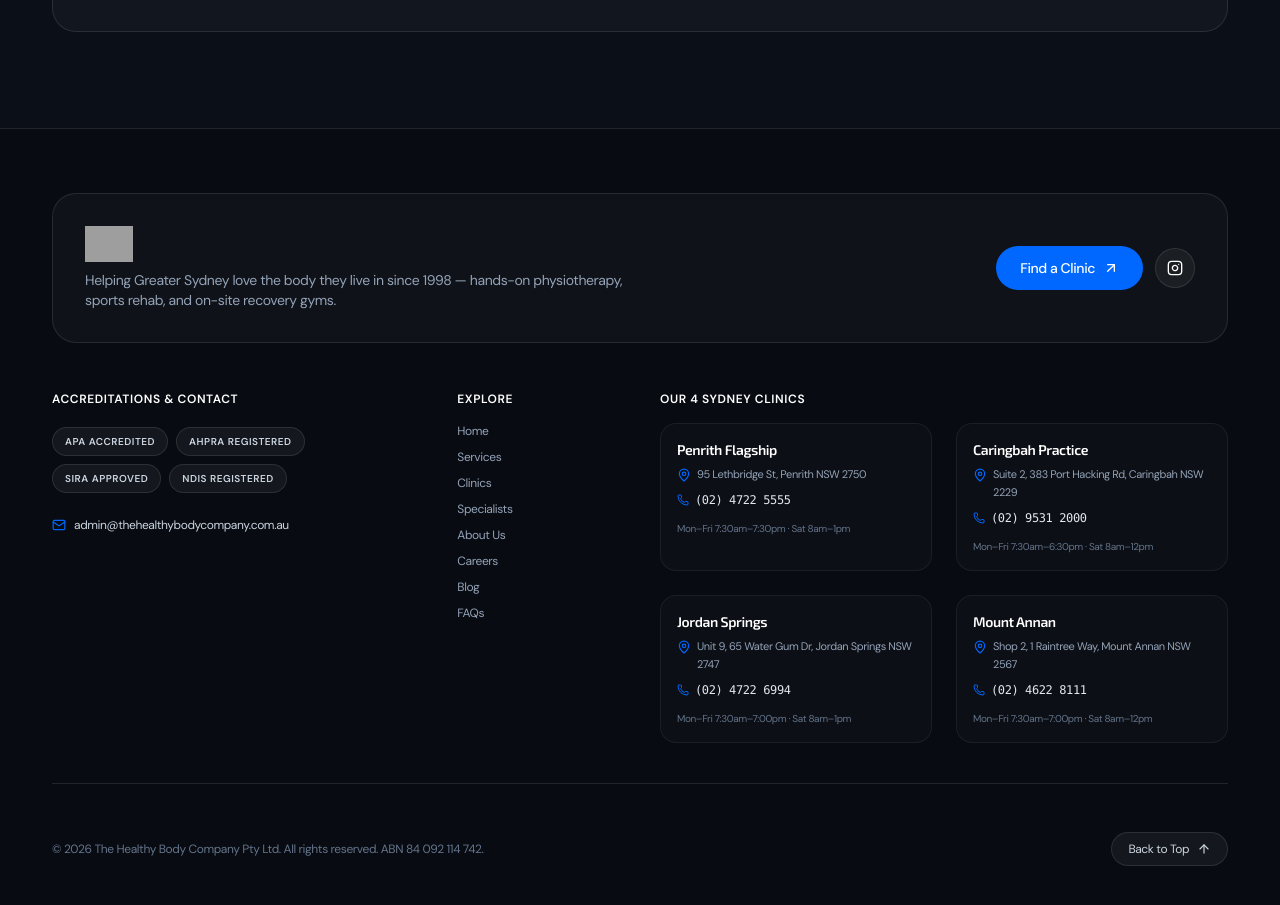
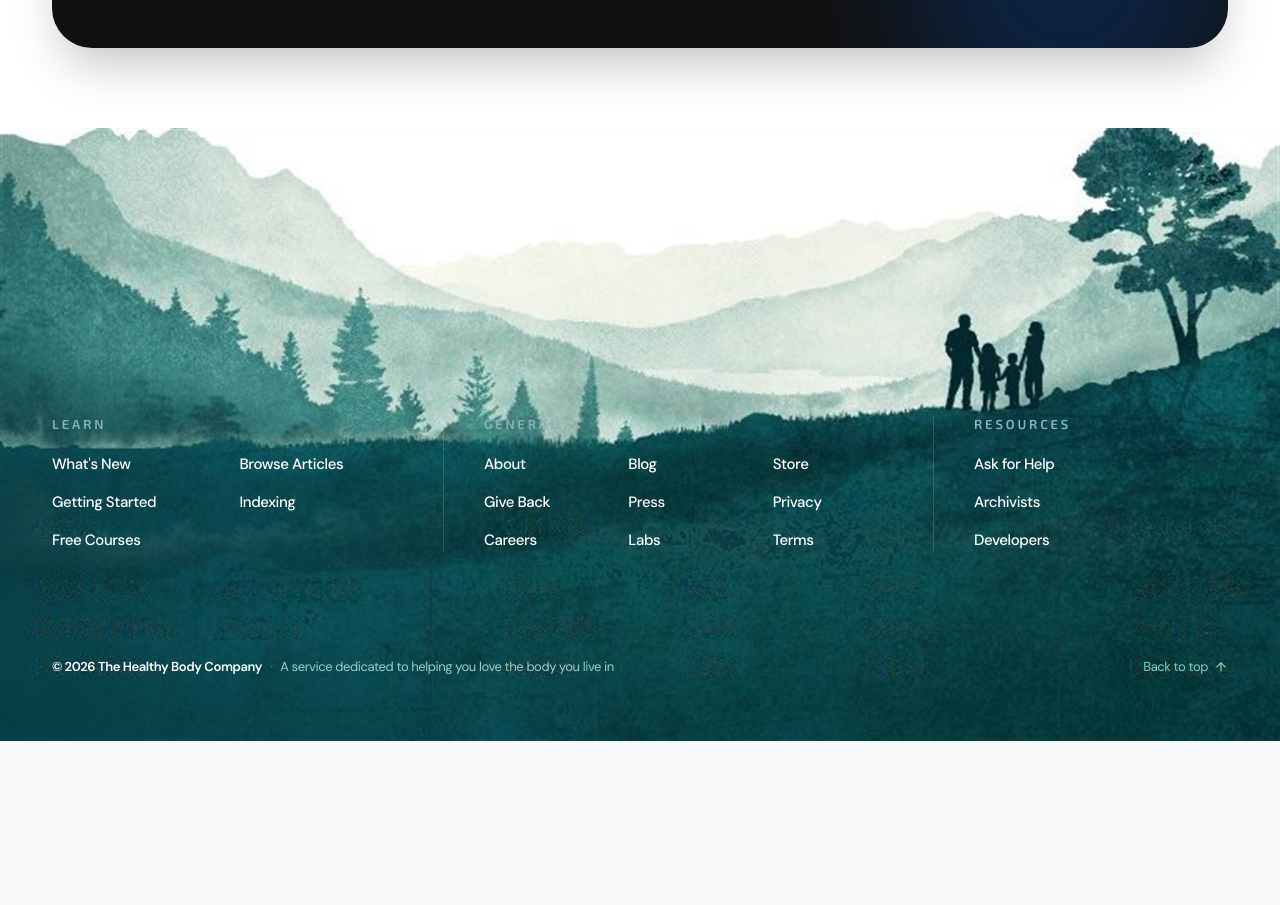
Before and after one commit to Dark-97o/JobGen-HealthyBody, a React (Vite) app: page / in a window 1280 px wide. Shown: the part 8300-9205 px from the top of the page. After the commit the page ends 9041 px from the top, so only its background shows below. Built offline with nearby package versions, Linux system fonts and the light colour scheme; grey boxes are pictures that could not be loaded.

Commit message:
Redesign footer matching attached scenic landscape reference with multi-column navigation and thin vertical dividers

```diff
--- a/src/App.tsx
+++ b/src/App.tsx
@@ -98,8 +98,11 @@ export const App: React.FC = () => {
         )}
       </main>
 
-      {/* Footer with Official White Logo & Full Directory */}
-      <Footer onSelectTab={handleSelectTab} />
+      {/* Footer with Scenic Landscape & Multi-Column Navigation */}
+      <Footer
+        onSelectTab={handleSelectTab}
+        onOpenBooking={() => setIsBookingOpen(true)}
+      />
 
       {/* Streamlined Booking Modal */}
       <BookingModal
--- a/src/components/Footer.tsx
+++ b/src/components/Footer.tsx
@@ -1,28 +1,12 @@
 import React from 'react';
-import { ArrowUp, ArrowUpRight, Mail, MapPin, Phone } from 'lucide-react';
-
-const InstagramIcon: React.FC<{ className?: string }> = ({ className = 'w-4 h-4' }) => (
-  <svg
-    viewBox="0 0 24 24"
-    fill="none"
-    stroke="currentColor"
-    strokeWidth="2"
-    strokeLinecap="round"
-    strokeLinejoin="round"
-    aria-hidden="true"
-    className={className}
-  >
-    <rect width="20" height="20" x="2" y="2" rx="5" ry="5" />
-    <path d="M16 11.37A4 4 0 1 1 12.63 8 4 4 0 0 1 16 11.37z" />
-    <line x1="17.5" x2="17.51" y1="6.5" y2="6.5" />
-  </svg>
-);
+import { ArrowUp } from 'lucide-react';
 
 interface FooterProps {
   onSelectTab: (tab: string) => void;
+  onOpenBooking?: () => void;
 }
 
-export const Footer: React.FC<FooterProps> = ({ onSelectTab }) => {
+export const Footer: React.FC<FooterProps> = ({ onSelectTab, onOpenBooking }) => {
   const scrollToTop = () => {
     window.scrollTo({ top: 0, behavior: 'smooth' });
   };
@@ -32,176 +16,242 @@ export const Footer: React.FC<FooterProps> = ({ onSelectTab }) => {
     scrollToTop();
   };
 
-  const clinics = [
-    {
-      name: 'Penrith Flagship',
-      address: '95 Lethbridge St, Penrith NSW 2750',
-      phone: '(02) 4722 5555',
-      tel: 'tel:0247225555',
-      hours: 'Mon–Fri 7:30am–7:30pm · Sat 8am–1pm',
-    },
-    {
-      name: 'Caringbah Practice',
-      address: 'Suite 2, 383 Port Hacking Rd, Caringbah NSW 2229',
-      phone: '(02) 9531 2000',
-      tel: 'tel:0295312000',
-      hours: 'Mon–Fri 7:30am–6:30pm · Sat 8am–12pm',
-    },
-    {
-      name: 'Jordan Springs',
-      address: 'Unit 9, 65 Water Gum Dr, Jordan Springs NSW 2747',
-      phone: '(02) 4722 6994',
-      tel: 'tel:0247226994',
-      hours: 'Mon–Fri 7:30am–7:00pm · Sat 8am–1pm',
-    },
-    {
-      name: 'Mount Annan',
-      address: 'Shop 2, 1 Raintree Way, Mount Annan NSW 2567',
-      phone: '(02) 4622 8111',
-      tel: 'tel:0246228111',
-      hours: 'Mon–Fri 7:30am–7:00pm · Sat 8am–12pm',
-    },
-  ];
+  return (
+    <footer className="relative bg-[#05333a] text-white overflow-hidden pt-44 sm:pt-56 md:pt-64 lg:pt-72 pb-12 sm:pb-16">
+      {/* Scenic Mountain Landscape & Family Silhouette Background */}
+      <div
+        className="absolute inset-0 bg-no-repeat bg-top bg-cover pointer-events-none"
+        style={{ backgroundImage: `url('/images/footer-landscape-hd.jpg')` }}
+      />
 
-  const navLinks = [
-    { label: 'Home', tab: 'home' },
-    { label: 'Services', tab: 'services' },
-    { label: 'Clinics', tab: 'locations' },
-    { label: 'Specialists', tab: 'team' },
-    { label: 'About Us', tab: 'about' },
-    { label: 'Careers', tab: 'careers' },
-    { label: 'Blog', tab: 'blog' },
-    { label: 'FAQs', tab: 'faqs' },
-  ];
-
-  return (
-    <footer className="bg-[#080B11] text-slate-300 pt-16 pb-10 border-t border-white/10">
-      <div className="max-w-[1240px] mx-auto px-6 sm:px-8 space-y-12">
-        {/* Top Highlight Bar */}
-        <div className="rounded-3xl bg-white/[0.03] border border-white/10 p-6 sm:p-8 flex flex-col md:flex-row md:items-center justify-between gap-6">
-          <div className="space-y-2">
-            <img
-              src="https://www.thehealthybodycompany.com.au/wp-content/themes/thbc/static/images/thbc-logo-white.png"
-              alt="The Healthy Body Company"
-              className="h-9 w-auto object-contain"
-            />
-            <p className="text-xs sm:text-sm text-slate-400 max-w-xl">
-              Helping Greater Sydney love the body they live in since 1998 — hands-on physiotherapy, sports rehab, and on-site recovery gyms.
-            </p>
-          </div>
-
-          <div className="flex flex-wrap items-center gap-3 shrink-0">
+      {/* Content Container */}
+      <div className="relative z-10 max-w-[1240px] mx-auto px-6 sm:px-8 space-y-12 sm:space-y-16">
+        {/* Navigation Columns Grid matching the attached image */}
+        <div className="grid grid-cols-1 md:grid-cols-12 gap-8 lg:gap-0">
+          {/* 1. LEARN (2 Sub-Columns) */}
+          <div className="md:col-span-12 lg:col-span-4 lg:pr-10 lg:border-r lg:border-white/15">
+            <h3 className="text-xs sm:text-[13px] font-semibold uppercase tracking-[0.22em] text-[#86B4BC] mb-5">
+              LEARN
+            </h3>
+            <div className="grid grid-cols-2 gap-x-6 gap-y-3.5">
+              <div>
+                <ul className="space-y-3.5">
+                  <li>
                     <button
                       type="button"
-              onClick={() => navigate('locations')}
-              className="inline-flex items-center gap-2 bg-healis-blue hover:bg-white text-white hover:text-healis-dark text-xs sm:text-sm font-medium px-6 py-3 rounded-pill transition-all duration-300"
+                      onClick={() => navigate('blog')}
+                      className="text-white hover:text-[#A6E0E9] font-medium text-[14px] sm:text-[15px] transition-colors text-left"
                     >
-              <span>Find a Clinic</span>
-              <ArrowUpRight className="w-4 h-4" />
+                      What's New
                     </button>
-            <a
-              href="https://www.instagram.com/healthybody_co/"
-              target="_blank"
-              rel="noopener noreferrer"
-              aria-label="Instagram @healthybody_co"
-              className="w-10 h-10 rounded-full bg-white/5 hover:bg-healis-blue border border-white/10 flex items-center justify-center text-white transition-colors"
-            >
-              <InstagramIcon className="w-4 h-4" />
-            </a>
-          </div>
-        </div>
-
-        {/* Main Footer Grid */}
-        <div className="grid grid-cols-1 md:grid-cols-2 lg:grid-cols-12 gap-10 pb-10 border-b border-white/10">
-          {/* Accreditations & Contact */}
-          <div className="lg:col-span-4 space-y-5">
-            <div className="text-xs font-semibold uppercase tracking-wider text-white">
-              Accreditations &amp; Contact
-            </div>
-            <div className="flex flex-wrap gap-2 text-[10px] uppercase tracking-wider font-semibold">
-              {['APA Accredited', 'AHPRA Registered', 'SIRA Approved', 'NDIS Registered'].map((badge) => (
-                <span
-                  key={badge}
-                  className="bg-white/5 px-3 py-1.5 rounded-full border border-white/10 text-slate-300"
-                >
-                  {badge}
-                </span>
-              ))}
-            </div>
-            <a
-              href="mailto:admin@thehealthybodycompany.com.au"
-              className="inline-flex items-center gap-2 text-xs text-slate-300 hover:text-healis-blue transition-colors pt-1"
-            >
-              <Mail className="w-3.5 h-3.5 text-healis-blue" />
-              <span>admin@thehealthybodycompany.com.au</span>
-            </a>
-          </div>
-
-          {/* Navigation */}
-          <div className="lg:col-span-2 space-y-4">
-            <div className="text-xs font-semibold uppercase tracking-wider text-white">
-              Explore
-            </div>
-            <ul className="space-y-2.5 text-xs text-slate-400">
-              {navLinks.map((item) => (
-                <li key={item.tab}>
+                  </li>
+                  <li>
                     <button
                       type="button"
-                    onClick={() => navigate(item.tab)}
-                    className="hover:text-white transition-colors"
+                      onClick={() => {
+                        if (onOpenBooking) onOpenBooking();
+                        else navigate('services');
+                      }}
+                      className="text-white hover:text-[#A6E0E9] font-medium text-[14px] sm:text-[15px] transition-colors text-left"
                     >
-                    {item.label}
+                      Getting Started
                     </button>
                   </li>
-              ))}
+                  <li>
+                    <button
+                      type="button"
+                      onClick={() => {
+                        if (onOpenBooking) onOpenBooking();
+                        else navigate('services');
+                      }}
+                      className="text-white hover:text-[#A6E0E9] font-medium text-[14px] sm:text-[15px] transition-colors text-left"
+                    >
+                      Free Courses
+                    </button>
+                  </li>
                 </ul>
               </div>
-
-          {/* 4 Clinics Grid */}
-          <div className="lg:col-span-6 space-y-4">
-            <div className="text-xs font-semibold uppercase tracking-wider text-white">
-              Our 4 Sydney Clinics
-            </div>
-            <div className="grid grid-cols-1 sm:grid-cols-2 gap-6">
-              {clinics.map((clinic) => (
-                <div
-                  key={clinic.name}
-                  className="rounded-2xl bg-white/[0.02] border border-white/[0.06] p-4 space-y-1.5"
+              <div>
+                <ul className="space-y-3.5">
+                  <li>
+                    <button
+                      type="button"
+                      onClick={() => navigate('blog')}
+                      className="text-white hover:text-[#A6E0E9] font-medium text-[14px] sm:text-[15px] transition-colors text-left"
                     >
-                  <div className="font-exo text-sm font-semibold text-white">
-                    {clinic.name}
-                  </div>
-                  <div className="flex items-start gap-1.5 text-[11px] text-slate-400 leading-relaxed">
-                    <MapPin className="w-3.5 h-3.5 text-healis-blue shrink-0 mt-0.5" />
-                    <span>{clinic.address}</span>
-                  </div>
-                  <a
-                    href={clinic.tel}
-                    className="inline-flex items-center gap-1.5 text-xs text-slate-200 font-mono hover:text-healis-blue transition-colors pt-0.5"
+                      Browse Articles
+                    </button>
+                  </li>
+                  <li>
+                    <button
+                      type="button"
+                      onClick={() => navigate('services')}
+                      className="text-white hover:text-[#A6E0E9] font-medium text-[14px] sm:text-[15px] transition-colors text-left"
                     >
-                    <Phone className="w-3 h-3 text-healis-blue" />
-                    <span>{clinic.phone}</span>
-                  </a>
-                  <div className="text-[10px] text-slate-500 pt-0.5">
-                    {clinic.hours}
-                  </div>
-                </div>
-              ))}
+                      Indexing
+                    </button>
+                  </li>
+                </ul>
               </div>
             </div>
           </div>
 
-        {/* Bottom Copyright Strip */}
-        <div className="flex flex-col sm:flex-row items-center justify-between gap-4 text-xs text-slate-500">
+          {/* 2. GENERAL (3 Sub-Columns) */}
+          <div className="md:col-span-12 lg:col-span-5 lg:px-10 lg:border-r lg:border-white/15">
+            <h3 className="text-xs sm:text-[13px] font-semibold uppercase tracking-[0.22em] text-[#86B4BC] mb-5">
+              GENERAL
+            </h3>
+            <div className="grid grid-cols-3 gap-x-6 gap-y-3.5">
               <div>
-            © {new Date().getFullYear()} The Healthy Body Company Pty Ltd. All rights reserved. ABN 84 092 114 742.
+                <ul className="space-y-3.5">
+                  <li>
+                    <button
+                      type="button"
+                      onClick={() => navigate('about')}
+                      className="text-white hover:text-[#A6E0E9] font-medium text-[14px] sm:text-[15px] transition-colors text-left"
+                    >
+                      About
+                    </button>
+                  </li>
+                  <li>
+                    <button
+                      type="button"
+                      onClick={() => navigate('services')}
+                      className="text-white hover:text-[#A6E0E9] font-medium text-[14px] sm:text-[15px] transition-colors text-left"
+                    >
+                      Give Back
+                    </button>
+                  </li>
+                  <li>
+                    <button
+                      type="button"
+                      onClick={() => navigate('careers')}
+                      className="text-white hover:text-[#A6E0E9] font-medium text-[14px] sm:text-[15px] transition-colors text-left"
+                    >
+                      Careers
+                    </button>
+                  </li>
+                </ul>
               </div>
+              <div>
+                <ul className="space-y-3.5">
+                  <li>
+                    <button
+                      type="button"
+                      onClick={() => navigate('blog')}
+                      className="text-white hover:text-[#A6E0E9] font-medium text-[14px] sm:text-[15px] transition-colors text-left"
+                    >
+                      Blog
+                    </button>
+                  </li>
+                  <li>
+                    <button
+                      type="button"
+                      onClick={() => navigate('locations')}
+                      className="text-white hover:text-[#A6E0E9] font-medium text-[14px] sm:text-[15px] transition-colors text-left"
+                    >
+                      Press
+                    </button>
+                  </li>
+                  <li>
+                    <button
+                      type="button"
+                      onClick={() => navigate('team')}
+                      className="text-white hover:text-[#A6E0E9] font-medium text-[14px] sm:text-[15px] transition-colors text-left"
+                    >
+                      Labs
+                    </button>
+                  </li>
+                </ul>
+              </div>
+              <div>
+                <ul className="space-y-3.5">
+                  <li>
+                    <button
+                      type="button"
+                      onClick={() => navigate('locations')}
+                      className="text-white hover:text-[#A6E0E9] font-medium text-[14px] sm:text-[15px] transition-colors text-left"
+                    >
+                      Store
+                    </button>
+                  </li>
+                  <li>
+                    <button
+                      type="button"
+                      onClick={() => navigate('about')}
+                      className="text-white hover:text-[#A6E0E9] font-medium text-[14px] sm:text-[15px] transition-colors text-left"
+                    >
+                      Privacy
+                    </button>
+                  </li>
+                  <li>
+                    <button
+                      type="button"
+                      onClick={() => navigate('faqs')}
+                      className="text-white hover:text-[#A6E0E9] font-medium text-[14px] sm:text-[15px] transition-colors text-left"
+                    >
+                      Terms
+                    </button>
+                  </li>
+                </ul>
+              </div>
+            </div>
+          </div>
+
+          {/* 3. RESOURCES (1 Sub-Column) */}
+          <div className="md:col-span-12 lg:col-span-3 lg:pl-10">
+            <h3 className="text-xs sm:text-[13px] font-semibold uppercase tracking-[0.22em] text-[#86B4BC] mb-5">
+              RESOURCES
+            </h3>
+            <ul className="space-y-3.5">
+              <li>
+                <button
+                  type="button"
+                  onClick={() => {
+                    if (onOpenBooking) onOpenBooking();
+                    else navigate('locations');
+                  }}
+                  className="text-white hover:text-[#A6E0E9] font-medium text-[14px] sm:text-[15px] transition-colors text-left"
+                >
+                  Ask for Help
+                </button>
+              </li>
+              <li>
+                <button
+                  type="button"
+                  onClick={() => navigate('team')}
+                  className="text-white hover:text-[#A6E0E9] font-medium text-[14px] sm:text-[15px] transition-colors text-left"
+                >
+                  Archivists
+                </button>
+              </li>
+              <li>
+                <button
+                  type="button"
+                  onClick={() => navigate('careers')}
+                  className="text-white hover:text-[#A6E0E9] font-medium text-[14px] sm:text-[15px] transition-colors text-left"
+                >
+                  Developers
+                </button>
+              </li>
+            </ul>
+          </div>
+        </div>
+
+        {/* Bottom Copyright & Attribution Bar matching the image */}
+        <div className="pt-8 sm:pt-10 flex flex-col sm:flex-row items-start sm:items-center justify-between gap-4 text-xs sm:text-[13px] text-teal-100/75">
+          <p className="leading-relaxed">
+            <span className="font-semibold text-white">© 2026 The Healthy Body Company</span>
+            <span className="mx-2 text-teal-200/40">·</span>
+            <span>A service dedicated to helping you love the body you live in</span>
+          </p>
+
           <button
             type="button"
             onClick={scrollToTop}
-            className="inline-flex items-center gap-2 px-4 py-2 rounded-full bg-white/5 hover:bg-white/10 border border-white/10 text-slate-300 hover:text-white transition-colors"
+            className="inline-flex items-center gap-1.5 text-teal-200/80 hover:text-white transition-colors"
           >
-            <span>Back to Top</span>
+            <span>Back to top</span>
             <ArrowUp className="w-3.5 h-3.5" />
           </button>
         </div>
--- a/src/views/HomeView.tsx
+++ b/src/views/HomeView.tsx
@@ -57,11 +57,11 @@ export const HomeView: React.FC<HomeViewProps> = ({
       {/* 7. Blog Section */}
       <HomeBlogSection onSelectBlog={() => onSelectTab('blog')} />
 
-      {/* 8. Get in Touch Full-Width CTA Box */}
+      {/* 8. Dark Follow Us on Instagram Section */}
+      <FollowUsInstagramSection />
+
+      {/* 9. Get in Touch Full-Width CTA Box */}
       <CtaSection onOpenBooking={onOpenBooking} />
-
-      {/* 9. Dark Follow Us on Instagram Section */}
-      <FollowUsInstagramSection />
     </div>
   );
 };
```
Also changed, not shown: public/images/footer-landscape-hd.jpg (added). Lines whose indentation alone changed are shown as unchanged.
